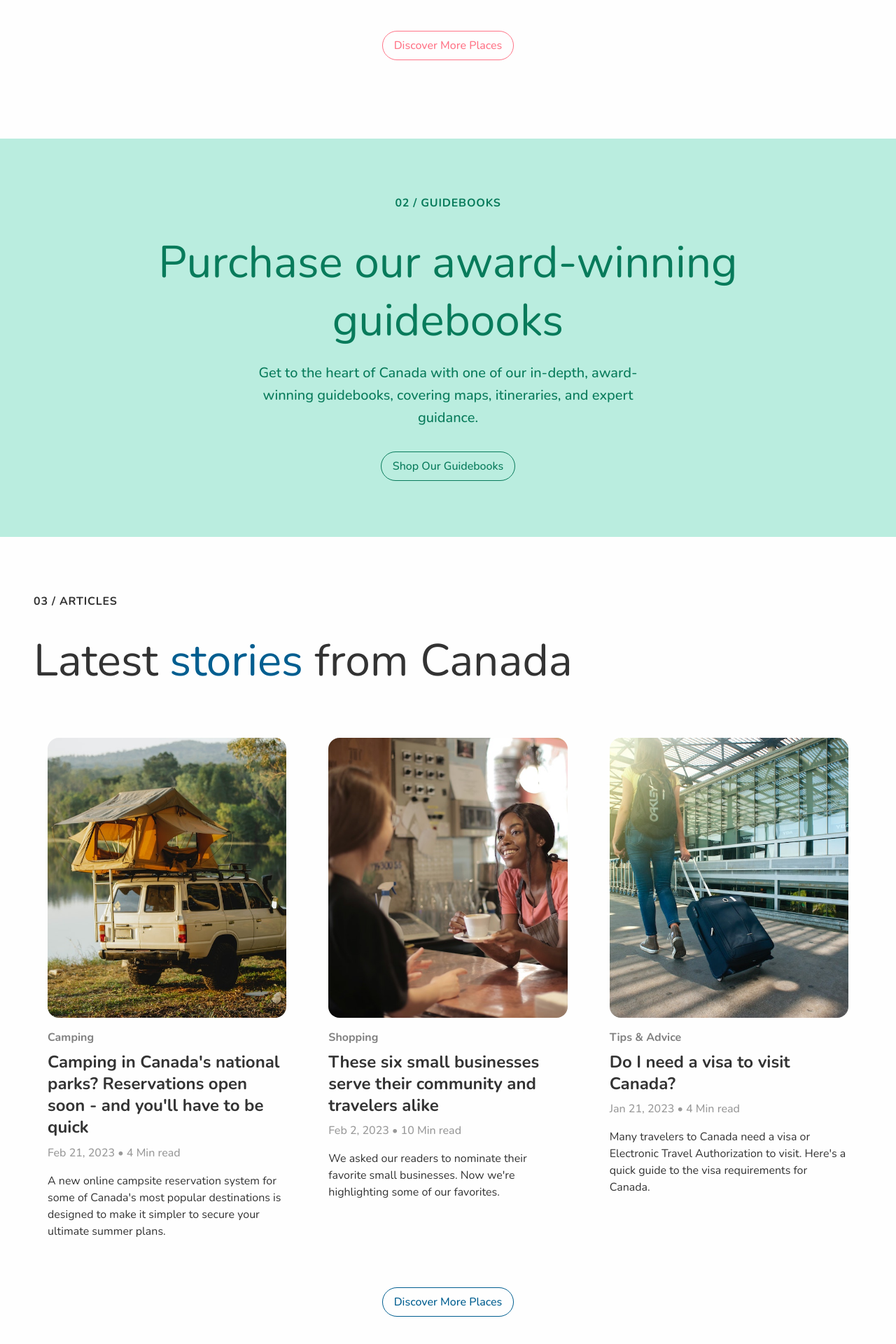
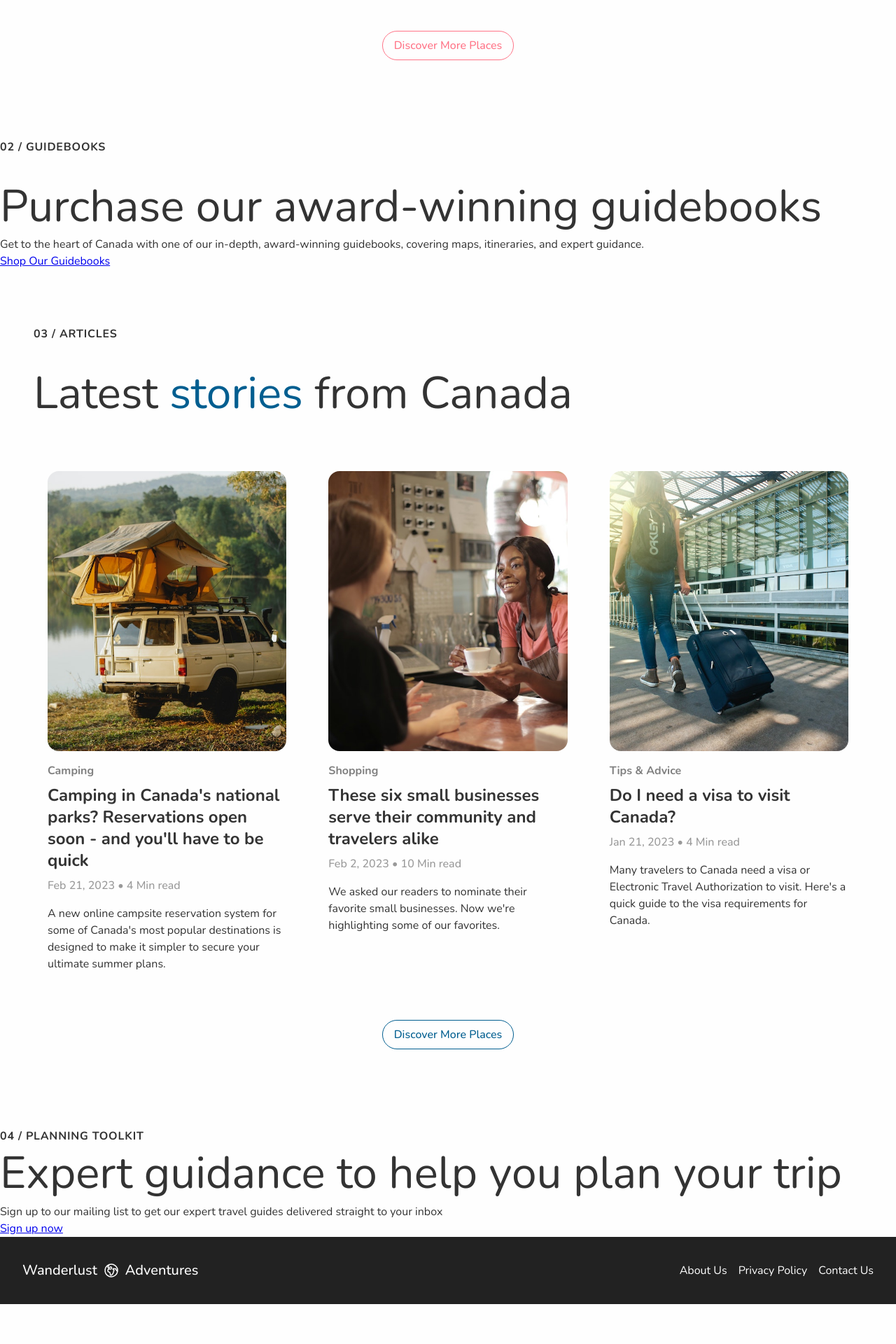
Before and after one commit to CommandShiftHQ/sass-wanderlust-adventures, a React (Create React App) app: page / in a window 1280 px wide. Shown: the part 1661-3581 px from the top of the page at 70% size. After the commit the page ends 3524 px from the top, so only its background shows below. Built offline with nearby package versions, Linux system fonts and the light colour scheme.

Commit message:
demo setup

```diff
--- a/src/App.js
+++ b/src/App.js
@@ -11,59 +11,59 @@ function App() {
   return (
     <>
       {/* HEADER */}
-      <header className='header'>
-        <div className='header__logo'>
-          <span className='logo'>
+      <header className="header">
+        <div className="header__logo">
+          <span className="logo">
             Wanderlust <Globe /> Adventures
           </span>
         </div>
-        <nav className='navigation'>
-          <a className='navigation__link'>Destinations</a>
-          <a className='navigation__link'>Shop</a>
-          <a className='navigation__link'>Stories</a>
+        <nav className="navigation">
+          <a className="navigation__link">Destinations</a>
+          <a className="navigation__link">Shop</a>
+          <a className="navigation__link">Stories</a>
         </nav>
       </header>
       <main>
         {/* HERO */}
-        <section className='hero'>
-          <div className='hero__overlay'></div>
+        <section className="hero">
+          <div className="hero__overlay"></div>
           <img
-            className='hero__image'
-            src='./images/hero.jpg'
-            alt='Scenic Canadian Landscape'
+            className="hero__image"
+            src="./images/hero.jpg"
+            alt="Scenic Canadian Landscape"
           />
         </section>
         {/* OVERVIEW SECTION */}
-        <section className='overview'>
-          <div className='overview--left'>
-            <h1 className='overview__title'>
+        <section className="overview">
+          <div className="overview--left">
+            <h1 className="overview__title">
               Canada<span>North America</span>
             </h1>
-            <p className='overview__description'>
+            <p className="overview__description">
               Canada is more than its hulking-mountain, craggy-coast good looks:
               it also cooks extraordinary meals, rocks cool culture, and unfurls
               wild, moose-spotting road trips.
             </p>
           </div>
-          <div className='overview--right'>
-            <h2 className='overview__card-group-title'>
+          <div className="overview--right">
+            <h2 className="overview__card-group-title">
               Start planning your trip
             </h2>
-            <div className='overview__card-group'>
-              <div className='card card--bg-primary card--small'>
-                <div className='card__header'>
+            <div className="overview__card-group">
+              <div className="card card--bg-primary card--small">
+                <div className="card__header">
                   <Calendar />
                 </div>
-                <div className='card__footer'>
+                <div className="card__footer">
                   <h5>Best Time to Visit</h5>
                   <ArrowR />
                 </div>
               </div>
-              <div className='card card--bg-secondary card--small'>
-                <div className='card__header'>
+              <div className="card card--bg-secondary card--small">
+                <div className="card__header">
                   <Trophy />
                 </div>
-                <div className='card__footer'>
+                <div className="card__footer">
                   <h5>Best Places to Visit</h5>
                   <ArrowR />
                 </div>
@@ -73,91 +73,97 @@ function App() {
         </section>
         <hr />
         {/* FEATURED CARDS */}
-        <section className='featured-strip'>
-          <h2 className='section-title'>01 / Top Sights & Places</h2>
-          <h3 className='featured-strip__title'>
-            Unmissable <span className='text-color--secondary'>sights</span> for
+        <section className="featured-strip">
+          <h2 className="section-title">01 / Top Sights & Places</h2>
+          <h3 className="featured-strip__title">
+            Unmissable <span className="text-color--secondary">sights</span> for
             your itinerary
           </h3>
-          <div className='featured-strip__card-list'>
+          <div className="featured-strip__card-list">
             {topSightsData.map((topSight) => (
-              <div className='card card--bg-img'>
+              <div className="card card--bg-img">
                 <img src={topSight.image.src} alt={topSight.image.alt} />
-                <div className='card__footer'>
+                <div className="card__footer">
                   <h5>{topSight.title}</h5>
                   <p>{topSight.subtitle}</p>
                 </div>
               </div>
             ))}
           </div>
-          <div className='featured-strip__footer'>
-            <a href='' className='button button--secondary'>
+          <div className="featured-strip__footer">
+            <a href="" className="button button--secondary">
               Discover More Places
             </a>
           </div>
         </section>
         {/* CTA BANNER */}
-        <section className='cta-banner'>
-          <h2 className='section-title'>02 / Guidebooks</h2>
-          <div className='cta-banner__content'>
-            <h3 className='cta-banner__title'>
-              Purchase our award-winning guidebooks
-            </h3>
-            <p className='cta-banner__description'>
+        <section>
+          <h2 className="section-title">02 / Guidebooks</h2>
+          <div>
+            <h3>Purchase our award-winning guidebooks</h3>
+            <p>
               Get to the heart of Canada with one of our in-depth, award-winning
               guidebooks, covering maps, itineraries, and expert guidance.
             </p>
-            <a href='' className='button button--accent'>
-              Shop Our Guidebooks
-            </a>
+            <a href="/">Shop Our Guidebooks</a>
           </div>
         </section>
         {/* FEATURED ARTICLES */}
-        <section className='featured-strip'>
-          <h2 className='section-title'>03 / Articles</h2>
-          <h3 className='featured-strip__title'>
-            Latest <span className='text-color--primary'>stories</span> from
+        <section className="featured-strip">
+          <h2 className="section-title">03 / Articles</h2>
+          <h3 className="featured-strip__title">
+            Latest <span className="text-color--primary">stories</span> from
             Canada
           </h3>
-          <div className='featured-strip__card-list'>
+          <div className="featured-strip__card-list">
             {blogCardData.map((blogCard) => (
-              <div className='card card--blog'>
-                <div className='card__image-wrapper'>
+              <div className="card card--blog">
+                <div className="card__image-wrapper">
                   <img src={blogCard.image.src} alt={blogCard.image.alt} />
                 </div>
-                <div className='blog-summary'>
-                  <p className='blog-summary__tag'>{blogCard.tag}</p>
-                  <h5 className='blog-summary__title'>
-                    {blogCard.title}
-                  </h5>
-                  <p className='blog-summary__date'>
-                    {blogCard.date}
-                  </p>
-                  <p className='blog-summary__overview'>
-                    {blogCard.overview}
-                  </p>
+                <div className="blog-summary">
+                  <p className="blog-summary__tag">{blogCard.tag}</p>
+                  <h5 className="blog-summary__title">{blogCard.title}</h5>
+                  <p className="blog-summary__date">{blogCard.date}</p>
+                  <p className="blog-summary__overview">{blogCard.overview}</p>
                 </div>
               </div>
             ))}
           </div>
-          <div className='featured-strip__footer'>
-            <a href='' className='button button--primary'>
+          <div className="featured-strip__footer">
+            <a href="" className="button button--primary">
               Discover More Places
+            </a>
+          </div>
+        </section>
+        {/* CTA BANNER */}
+        <section>
+          <h2>04 / Planning Toolkit</h2>
+          <div>
+            <h3>
+              Expert guidance to help you plan your trip
+            </h3>
+            <p>
+              Sign up to our mailing list to get our expert travel guides
+              delivered straight to your inbox
+            </p>
+            <a href="/">
+              Sign up now
             </a>
           </div>
         </section>
       </main>
       {/* FOOTER */}
-      <footer className='footer'>
-        <div className='footer__logo'>
-          <span className='logo logo--small'>
+      <footer className="footer">
+        <div className="footer__logo">
+          <span className="logo logo--small">
             Wanderlust <Globe /> Adventures
           </span>
         </div>
-        <nav className='navigation navigation--small'>
-          <a className='navigation__link'>About Us</a>
-          <a className='navigation__link'>Privacy Policy</a>
-          <a className='navigation__link'>Contact Us</a>
+        <nav className="navigation navigation--small">
+          <a className="navigation__link">About Us</a>
+          <a className="navigation__link">Privacy Policy</a>
+          <a className="navigation__link">Contact Us</a>
         </nav>
       </footer>
     </>
--- a/src/styles/components/_cta-banner.scss
+++ /dev/null
@@ -1,30 +0,0 @@
-@use '../utilities/functions';
-@use '../utilities/mixins';
-
-.cta-banner {
-  padding: functions.spacing('xl') functions.spacing('md');
-  background: functions.color('accent-background');
-  color: functions.color('accent-foreground');
-  display: flex;
-  flex-direction: column;
-  align-items: center;
-
-  &__content {
-    max-width: 880px;
-    width: 100%;
-    display: flex;
-    flex-direction: column;
-    text-align: center;
-    align-items: center;
-  }
-
-  &__title {
-    margin-bottom: functions.spacing('sm');
-  }
-
-  &__description {
-    @include mixins.text-large;
-    max-width: 560px;
-    margin-bottom: functions.spacing('md');
-  }
-}
--- a/src/styles/main.scss
+++ b/src/styles/main.scss
@@ -7,7 +7,6 @@
 
 @use './components/buttons';
 @use './components/cards';
-@use './components/cta-banner';
 @use './components/hero';
 @use './components/overview';
 @use './components/featured-strip';
```
